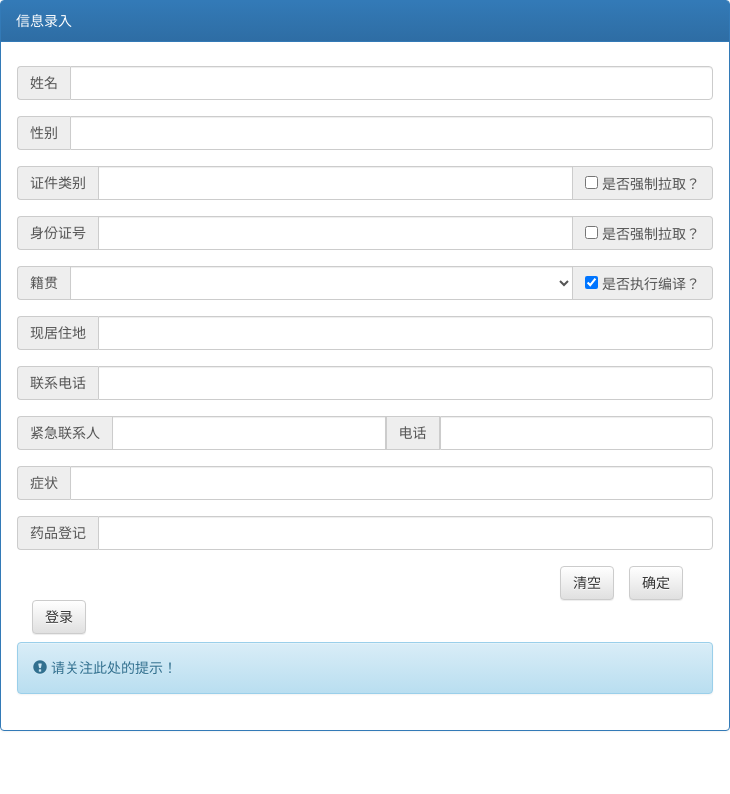
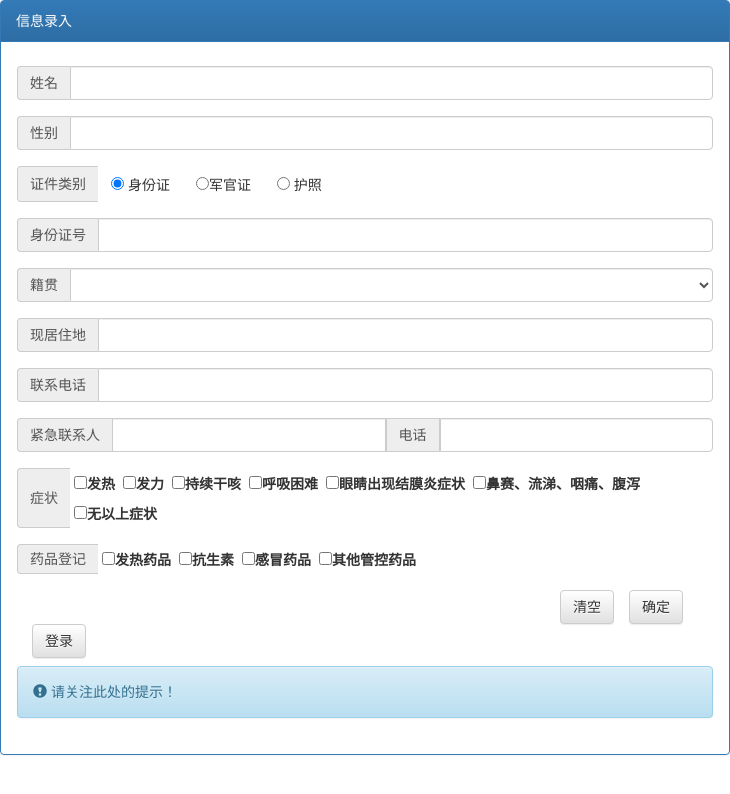
Before and after one commit to ligaopeng123/electron-safe, an Electron app: page index.html in a window 730 px wide. Drawn offline with Linux system fonts and the light colour scheme.

Commit message:
1、信息录入合入

```diff
--- a/css/styles.css
+++ b/css/styles.css
@@ -7,7 +7,9 @@
 .mw {
     width: 700px;
 }
-
+.mg {
+    margin: 4px;
+}
 .mg8 {
     margin: 8px;
 }
--- a/index.html
+++ b/index.html
@@ -52,37 +52,29 @@
 
         <div class="input-group">
             <span class="input-group-addon">证件类别</span>
-            <input type="text" class="form-control" _name="代码路径" id="codeId">
-            <span class="input-group-addon">
-                <input id="forced_pull" type="checkbox" aria-label="...">
-                是否强制拉取？
-             </span>
+            <label class="btn">
+                <input type="radio" name="options" id="option1" checked> 身份证
+            </label>
+            <label class="btn">
+                <input type="radio" name="options" id="option2">军官证
+            </label>
+            <label class="btn">
+                <input type="radio" name="options" id="option3"> 护照
+            </label>
         </div>
 
         <div class="input-group">
             <span class="input-group-addon">身份证号</span>
             <input type="text" class="form-control" _name="代码路径" id="codeId">
-            <span class="input-group-addon">
-                <input id="forced_pull" type="checkbox" aria-label="...">
-                是否强制拉取？
-             </span>
         </div>
         <div class="input-group">
             <span class="input-group-addon">籍贯</span>
             <select class="form-control" id="version" _name="编译版本"></select>
-            <span class="input-group-addon">
-                <input id="compile" type="checkbox" checked="checked" aria-label="...">
-                是否执行编译？
-             </span>
         </div>
 
         <div class="input-group">
             <span class="input-group-addon">现居住地</span>
             <input type="text" class="form-control" _name="代码路径" id="sex">
-            <!--<span class="input-group-addon">-->
-            <!--<input id="forced_pull" type="checkbox" aria-label="...">-->
-            <!--是否强制拉取？-->
-            <!--</span>-->
         </div>
 
         <div class="input-group">
@@ -99,12 +91,43 @@
 
         <div class="input-group">
             <span class="input-group-addon">症状</span>
-            <input type="text" class="form-control" _name="代码路径" id="sex">
+            <label class="form-check-label mg">
+                <input type="checkbox" class="form-check-input" value="">发热
+            </label>
+            <label class="form-check-label mg">
+                <input type="checkbox" class="form-check-input" value="">发力
+            </label>
+            <label class="form-check-label mg">
+                <input type="checkbox" class="form-check-input" value="">持续干咳
+            </label>
+            <label class="form-check-label mg">
+                <input type="checkbox" class="form-check-input" value="">呼吸困难
+            </label>
+            <label class="form-check-label mg">
+                <input type="checkbox" class="form-check-input" value="">眼睛出现结膜炎症状
+            </label>
+            <label class="form-check-label mg">
+                <input type="checkbox" class="form-check-input" value="">鼻赛、流涕、咽痛、腹泻
+            </label>
+            <label class="form-check-label mg">
+                <input type="checkbox" class="form-check-input" value="">无以上症状
+            </label>
         </div>
 
         <div class="input-group">
             <span class="input-group-addon">药品登记</span>
-            <input type="text" class="form-control" _name="代码路径" id="sex">
+            <label class="form-check-label mg">
+                <input type="checkbox" class="form-check-input" value="">发热药品
+            </label>
+            <label class="form-check-label mg">
+                <input type="checkbox" class="form-check-input" value="">抗生素
+            </label>
+            <label class="form-check-label mg">
+                <input type="checkbox" class="form-check-input" value="">感冒药品
+            </label>
+            <label class="form-check-label mg">
+                <input type="checkbox" class="form-check-input" value="">其他管控药品
+            </label>
         </div>
 
         <div class="input-group">
```
